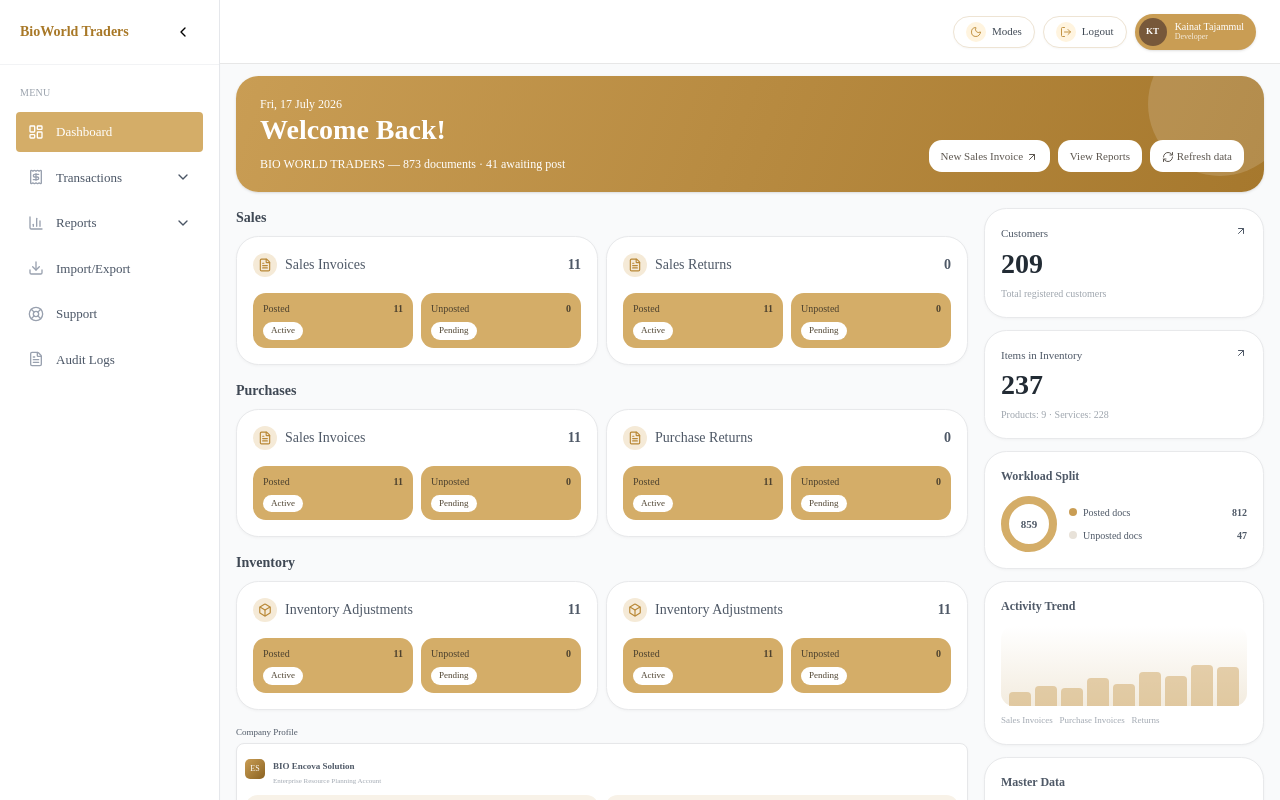
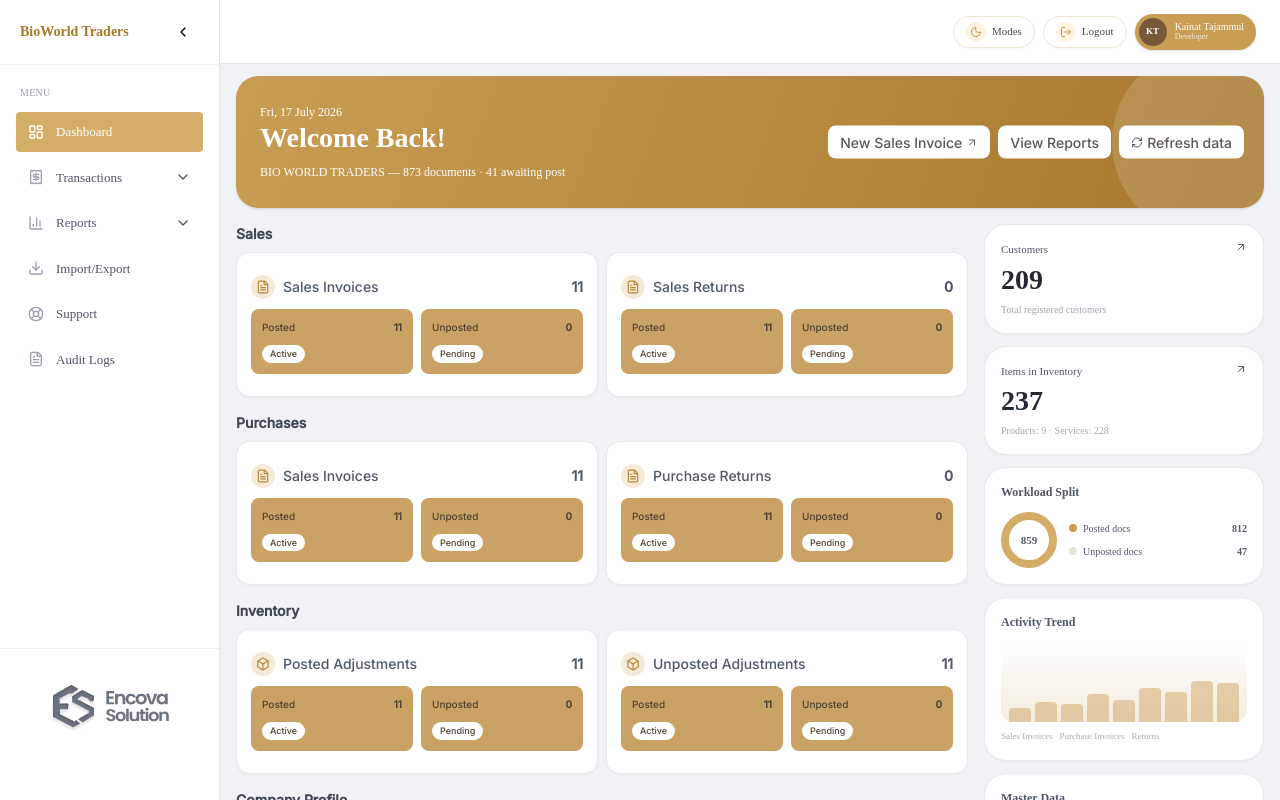
Before and after one commit to abdulbasit-10/FBR-Frontend, a Next.js app: page /dashboard in a window 1280 px wide. Shown: the top 800 px of the page. Built offline with nearby package versions, Linux system fonts and the light colour scheme.

Commit message:
refined the dashboard basic Ui

```diff
--- a/src/app/(dashboard)/dashboard/page.tsx
+++ b/src/app/(dashboard)/dashboard/page.tsx
@@ -6,20 +6,20 @@ const gold = "#c99d54";
 export default function DashboardPage() {
   return (
     <div className="mx-auto max-w-[1440px] text-[#4f5967]">
-      <section className="relative overflow-hidden rounded-xl bg-[linear-gradient(110deg,#c99d54,#a6782d)] px-6 py-5 text-white shadow-sm">
-        <div className="absolute -right-7 -top-11 h-36 w-36 rounded-full bg-white/15" />
+      <section className="relative overflow-hidden rounded-xl bg-[linear-gradient(110deg,#c99d54,#a6782d)] px-6 py-7 text-white shadow-sm">
+        <div className="absolute -right-10 top-1/2 h-48 w-48 -translate-y-1/2 rounded-full bg-white/15" />
         <p className="relative text-xs">Fri, 17 July 2026</p>
         <h1 className="relative mt-1 text-[28px] font-semibold leading-none">Welcome Back!</h1>
         <p className="relative mt-3 text-xs">BIO WORLD TRADERS — 873 documents · 41 awaiting post</p>
-        <div className="absolute bottom-5 right-5 flex gap-2"><Link href="/dashboard/sales/create-invoice" className="rounded-md bg-white px-3 py-2 text-[11px] font-medium text-[#5d5750]">New Sales Invoice <ArrowUpRight className="inline h-3 w-3" /></Link><button className="rounded-md bg-white px-3 py-2 text-[11px] text-[#5d5750]">View Reports</button><button className="rounded-md bg-white px-3 py-2 text-[11px] text-[#5d5750]"><RefreshCw className="inline h-3 w-3" /> Refresh data</button></div>
+        <div className="relative mt-4 flex flex-wrap gap-2 md:absolute md:right-5 md:top-1/2 md:-translate-y-1/2 md:mt-0"><Link href="/dashboard/sales/create-invoice" className="flex items-center gap-1 rounded-[8px] bg-white px-3 py-2 h-[33px] text-[14px] font-medium leading-none tracking-normal text-center text-[#5d5750]" style={{ fontFamily: 'var(--font-inter)' }}>New Sales Invoice <ArrowUpRight className="inline h-3 w-3" /></Link><button className="flex items-center rounded-[8px] bg-white px-3 py-2 h-[33px] text-[14px] font-medium leading-none tracking-normal text-center text-[#5d5750]" style={{ fontFamily: 'var(--font-inter)' }}>View Reports</button><button className="flex items-center gap-1 rounded-[8px] bg-white px-3 py-2 h-[33px] text-[14px] font-medium leading-none tracking-normal text-center text-[#5d5750]" style={{ fontFamily: 'var(--font-inter)' }}><RefreshCw className="inline h-3 w-3" /> Refresh data</button></div>
       </section>
 
-      <div className="mt-4 grid gap-4 lg:grid-cols-[1fr_280px]">
+      <div className="mt-4 grid items-start gap-4 lg:grid-cols-[1fr_280px]">
         <div className="space-y-4">
           <DashboardSection title="Sales"><div className="grid gap-2 sm:grid-cols-2"><SummaryCard title="Sales Invoices" count="11" /><SummaryCard title="Sales Returns" count="0" returnCard /></div></DashboardSection>
           <DashboardSection title="Purchases"><div className="grid gap-2 sm:grid-cols-2"><SummaryCard title="Sales Invoices" count="11" /><SummaryCard title="Purchase Returns" count="0" returnCard /></div></DashboardSection>
-          <DashboardSection title="Inventory"><div className="grid gap-2 sm:grid-cols-2"><SummaryCard title="Inventory Adjustments" count="11" inventory /><SummaryCard title="Inventory Adjustments" count="11" inventory /></div></DashboardSection>
-          <section><p className="mb-1 text-[9px] font-medium">Company Profile</p><div className="rounded-[8px] border border-[#e6e7e9] bg-white p-2 shadow-[0_1px_3px_rgba(0,0,0,.04)]"><div className="flex items-center gap-2"><span className="grid h-5 w-5 place-items-center rounded-[5px] bg-[linear-gradient(135deg,#c99d54,#8a6221)] text-[8px] text-white">ES</span><div><b className="text-[9px]">BIO Encova Solution</b><p className="text-[7px] text-[#a3aab3]">Enterprise Resource Planning Account</p></div></div><div className="mt-2 grid gap-1.5 sm:grid-cols-2"><ProfileItem icon={Building2} label="Company ID" value="BWTR" /><ProfileItem icon={Bell} label="NTN" value="AT73964" /><ProfileItem icon={MapPin} label="Province" value="KPK" /><ProfileItem icon={MapPin} label="City" value="Khyber Pakhtunkhwa" /><ProfileItem icon={Box} label="Sandbox" value="Yes" /><ProfileItem icon={Package} label="License Expiry" value="2028-11-19" /></div></div></section>
+          <DashboardSection title="Inventory"><div className="grid gap-2 sm:grid-cols-2"><SummaryCard title="Posted Adjustments" count="11" inventory /><SummaryCard title="Unposted Adjustments" count="11" inventory /></div></DashboardSection>
+          <DashboardSection title="Company Profile"><div className="rounded-[8px] border border-[#e6e7e9] bg-white p-2 shadow-[0_1px_3px_rgba(0,0,0,.04)]"><div className="flex items-center gap-2"><span className="grid h-5 w-5 place-items-center rounded-[5px] bg-[linear-gradient(135deg,#c99d54,#8a6221)] text-[8px] text-white">ES</span><div><b className="text-[9px]" style={{ fontFamily: "var(--font-inter)" }}>BIO Encova Solution</b><p className="text-[7px] text-[#a3aab3]" style={{ fontFamily: "var(--font-inter)" }}>Enterprise Resource Planning Account</p></div></div><div className="mt-2 grid gap-1.5 sm:grid-cols-2"><ProfileItem icon={Building2} label="Company ID" value="BWTR" /><ProfileItem icon={Bell} label="NTN" value="AT73964" /><ProfileItem icon={MapPin} label="Province" value="KPK" /><ProfileItem icon={MapPin} label="City" value="Khyber Pakhtunkhwa" /><ProfileItem icon={Box} label="Sandbox" value="Yes" /><ProfileItem icon={Package} label="License Expiry" value="2028-11-19" /></div></div></DashboardSection>
         </div>
         <aside className="space-y-3"><SideStat title="Customers" value="209" label="Total registered customers" /><SideStat title="Items in Inventory" value="237" label="Products: 9  ·  Services: 228" /><Workload /><Activity /><MasterData /><Tips /></aside>
       </div>
@@ -27,12 +27,12 @@ export default function DashboardPage() {
   );
 }
 
-function DashboardSection({ title, children }: { title: string; children: React.ReactNode }) { return <section><p className="mb-2 text-sm font-semibold text-[#3f4854]">{title}</p>{children}</section>; }
-function SummaryCard({ title, count, returnCard, inventory }: { title: string; count: string; returnCard?: boolean; inventory?: boolean }) { return <div className="rounded-xl border border-[#e8e9eb] bg-white p-4 shadow-[0_1px_3px_rgba(0,0,0,.04)]"><div className="flex items-center justify-between"><span className="flex items-center gap-2 text-sm font-medium"><span className="grid h-6 w-6 place-items-center rounded-full bg-[#f5ead7] text-[#b88735]">{inventory ? <Box className="h-3.5 w-3.5" /> : <FileText className="h-3.5 w-3.5" />}</span>{title}</span><b className="text-sm">{count}</b></div><div className="mt-4 grid grid-cols-2 gap-2"><Status title="Posted" value={returnCard ? "11" : "11"} active /><Status title="Unposted" value="0" /></div></div>; }
-function Status({ title, value, active }: { title: string; value: string; active?: boolean }) { return <div className="rounded-md bg-[#d4ad68] px-2.5 py-2 text-[10px] text-[#4d422f]"><div className="flex justify-between"><span>{title}</span><b>{value}</b></div><span className="mt-1.5 inline-block rounded-full bg-white px-2 py-0.5 text-[9px]">{active ? "Active" : "Pending"}</span></div>; }
+function DashboardSection({ title, children }: { title: string; children: React.ReactNode }) { return <section><p className="mb-2 text-sm font-semibold text-[#3f4854]" style={{ fontFamily: "var(--font-inter)" }}>{title}</p>{children}</section>; }
+function SummaryCard({ title, count, returnCard, inventory }: { title: string; count: string; returnCard?: boolean; inventory?: boolean }) { return <div className="flex w-full flex-col gap-[10px] rounded-[14px] border border-[#e8e9eb] bg-white pt-[22px] pr-[14px] pb-[22px] pl-[14px] shadow-[0_1px_3px_rgba(0,0,0,.04)]" style={{ fontFamily: "var(--font-inter)" }}><div className="flex items-center justify-between"><span className="flex items-center gap-2 text-sm font-medium"><span className="grid h-6 w-6 place-items-center rounded-full bg-[#f5ead7] text-[#b88735]">{inventory ? <Box className="h-3.5 w-3.5" /> : <FileText className="h-3.5 w-3.5" />}</span>{title}</span><b className="text-sm">{count}</b></div><div className="grid grid-cols-2 gap-2"><Status title="Posted" value={returnCard ? "11" : "11"} active /><Status title="Unposted" value="0" /></div></div>; }
+function Status({ title, value, active }: { title: string; value: string; active?: boolean }) { return <div className="flex w-full flex-col gap-[10px] rounded-[8px] border border-[#c8a060]/40 bg-[#C69856]/90 p-[10px] text-[10px] text-[#4d422f]" style={{ fontFamily: "var(--font-inter)" }}><div className="flex justify-between"><span>{title}</span><b>{value}</b></div><span className="inline-block self-start rounded-full bg-white px-2 py-0.5 text-[9px]">{active ? "Active" : "Pending"}</span></div>; }
 function SideStat({ title, value, label }: { title: string; value: string; label: string }) { return <div className="rounded-xl border border-[#e8e9eb] bg-white p-4 shadow-[0_1px_3px_rgba(0,0,0,.04)]"><div className="flex justify-between text-[11px]"><span>{title}</span><ArrowUpRight className="h-3 w-3" /></div><b className="mt-2 block text-[28px] leading-none text-[#222b34]">{value}</b><p className="mt-2 text-[10px] text-[#9fa6ae]">{label}</p></div>; }
 function Workload() { return <div className="rounded-xl border border-[#e8e9eb] bg-white p-4 shadow-[0_1px_3px_rgba(0,0,0,.04)]"><p className="text-xs font-semibold">Workload Split</p><div className="mt-3 flex items-center gap-3"><div className="grid h-14 w-14 place-items-center rounded-full border-[8px] border-[#d4ad68] text-[11px] font-semibold">859</div><div className="flex-1 space-y-2 text-[10px]"><p><i className="mr-1.5 inline-block h-2 w-2 rounded-full bg-[#c99d54]" />Posted docs <b className="float-right">812</b></p><p><i className="mr-1.5 inline-block h-2 w-2 rounded-full bg-[#e8e2d9]" />Unposted docs <b className="float-right">47</b></p></div></div></div>; }
-function Activity() { return <div className="rounded-xl border border-[#e8e9eb] bg-white p-4 shadow-[0_1px_3px_rgba(0,0,0,.04)]"><p className="text-xs font-semibold">Activity Trend</p><div className="mt-3 flex h-20 items-end gap-1 rounded-md bg-[linear-gradient(180deg,transparent,#f3ecdf)] px-2">{[17,25,22,35,28,42,38,51,49].map((h, i) => <span key={i} className="flex-1 rounded-t bg-[#c99d54]/45" style={{ height: `${h}%` }} />)}</div><p className="mt-2 text-[9px] text-[#a3aab3]">Sales Invoices &nbsp; Purchase Invoices &nbsp; Returns</p></div>; }
-function MasterData() { return <div className="rounded-xl border border-[#e8e9eb] bg-white p-4 shadow-[0_1px_3px_rgba(0,0,0,.04)]"><p className="text-xs font-semibold">Master Data</p>{[["Customer","45%"],["Vendors","82%"],["Items","56%"]].map(([name, val]) => <div key={name} className="mt-3 text-[10px]"><div className="flex justify-between"><span>{name}</span><b>{val}</b></div><div className="mt-1.5 h-1 rounded bg-[#eee]" style={{ background: `linear-gradient(90deg,${gold} ${val},#eee ${val})` }} /></div>)}</div>; }
+function Activity() { return <div className="rounded-xl border border-[#e8e9eb] bg-white p-4 shadow-[0_1px_3px_rgba(0,0,0,.04)]"><p className="text-xs font-semibold">Activity Trend</p><div className="mt-3 flex h-20 items-end gap-1 rounded-md bg-[linear-gradient(180deg,transparent,#f3ecdf)] px-2">{[17, 25, 22, 35, 28, 42, 38, 51, 49].map((h, i) => <span key={i} className="flex-1 rounded-t bg-[#c99d54]/45" style={{ height: `${h}%` }} />)}</div><p className="mt-2 text-[9px] text-[#a3aab3]">Sales Invoices &nbsp; Purchase Invoices &nbsp; Returns</p></div>; }
+function MasterData() { return <div className="rounded-xl border border-[#e8e9eb] bg-white p-4 shadow-[0_1px_3px_rgba(0,0,0,.04)]"><p className="text-xs font-semibold">Master Data</p>{[["Customer", "45%"], ["Vendors", "82%"], ["Items", "56%"]].map(([name, val]) => <div key={name} className="mt-3 text-[10px]"><div className="flex justify-between"><span>{name}</span><b>{val}</b></div><div className="mt-1.5 h-1 rounded bg-[#eee]" style={{ background: `linear-gradient(90deg,${gold} ${val},#eee ${val})` }} /></div>)}</div>; }
 function Tips() { return <div className="rounded-xl border border-[#e8e9eb] bg-white p-4 shadow-[0_1px_3px_rgba(0,0,0,.04)]"><p className="flex items-center gap-1.5 text-xs font-semibold"><CircleHelp className="h-3.5 w-3.5" />Quick Tips</p><ul className="mt-3 space-y-2.5 text-[10px] leading-relaxed text-[#747e8a]"><li>Use bulk Actions list pages to post or delete multiple documents.</li><li>Run detail and summary reports from the Reports section.</li><li>Keep your company ERP data updated under Company Profile.</li><li>Use Master Import to upload customers, items, and sales invoices in one go.</li></ul></div>; }
 function ProfileItem({ icon: Icon, label, value }: { icon: typeof Building2; label: string; value: string }) { return <div className="flex items-center gap-2 rounded-md bg-[#f8f2e8] px-3 py-2.5"><Icon className="h-4 w-4 text-[#c99d54]" /><div><p className="text-[10px]">{label}</p><p className="text-[10px] text-[#bd8b38]">{value}</p></div></div>; }
--- a/src/app/layout.tsx
+++ b/src/app/layout.tsx
@@ -1,5 +1,5 @@
 import type { Metadata } from "next";
-import { Geist, Geist_Mono } from "next/font/google";
+import { Geist, Geist_Mono, Inter } from "next/font/google";
 import "./globals.css";
 import { ThemeProvider } from "@/components/theme-provider";
 
@@ -11,6 +11,12 @@ const geistSans = Geist({
 const geistMono = Geist_Mono({
   variable: "--font-geist-mono",
   subsets: ["latin"],
+});
+
+const inter = Inter({
+  variable: "--font-inter",
+  subsets: ["latin"],
+  weight: ["500"],
 });
 
 export const metadata: Metadata = {
@@ -26,7 +32,7 @@ export default function RootLayout({
   return (
     <html
       lang="en"
-      className={`${geistSans.variable} ${geistMono.variable} h-full antialiased`}
+      className={`${geistSans.variable} ${geistMono.variable} ${inter.variable} h-full antialiased`}
       suppressHydrationWarning
     >
       <body className="min-h-full flex flex-col">
--- a/src/components/dashboard/sidebar-shell.tsx
+++ b/src/components/dashboard/sidebar-shell.tsx
@@ -32,9 +32,9 @@ export function SidebarShell({ children }: { children: React.ReactNode }) {
 
   return (
     <GsapReveal>
-      <div className="min-h-screen w-screen bg-background overflow-hidden">
-        <div className="flex min-h-screen w-full">
-          <div className="hidden lg:block">
+      <div className="h-screen w-full bg-[#f0f2f5] overflow-x-hidden">
+        <div className="flex h-full w-full">
+          <div className="hidden lg:block h-full flex-shrink-0">
             <Sidebar collapsed={collapsed} onCollapsedChange={setCollapsed} />
           </div>
 
@@ -45,7 +45,7 @@ export function SidebarShell({ children }: { children: React.ReactNode }) {
               onSidebarCollapsedChange={setCollapsed}
             />
 
-            <main className="relative flex-1 overflow-y-auto px-3 py-3 lg:px-4 lg:py-3">
+            <main className="relative flex-1 overflow-y-auto bg-[#f0f2f5] px-3 py-3 lg:px-4 lg:py-3">
               <React.Suspense>
                 <SignedInToast />
               </React.Suspense>
```
